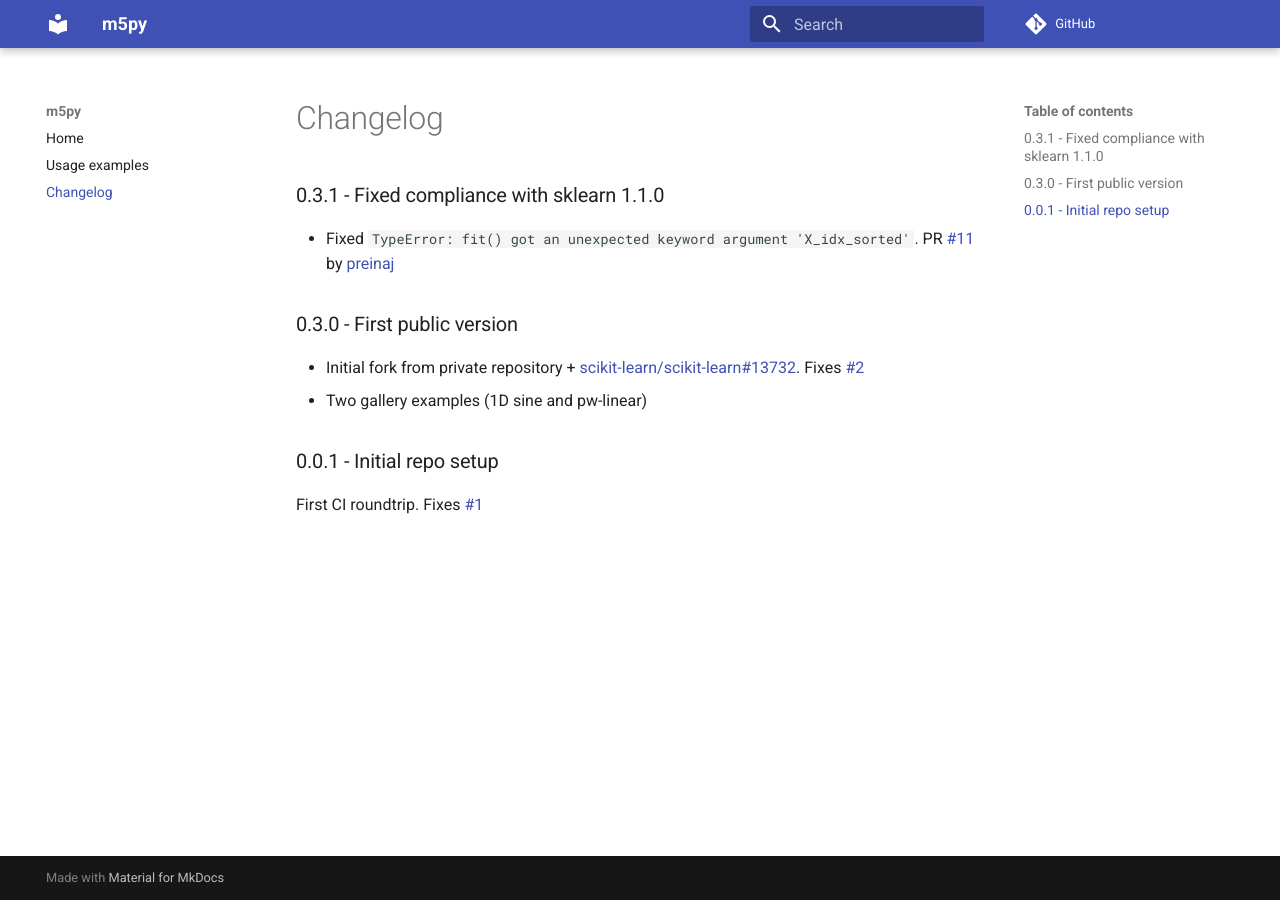
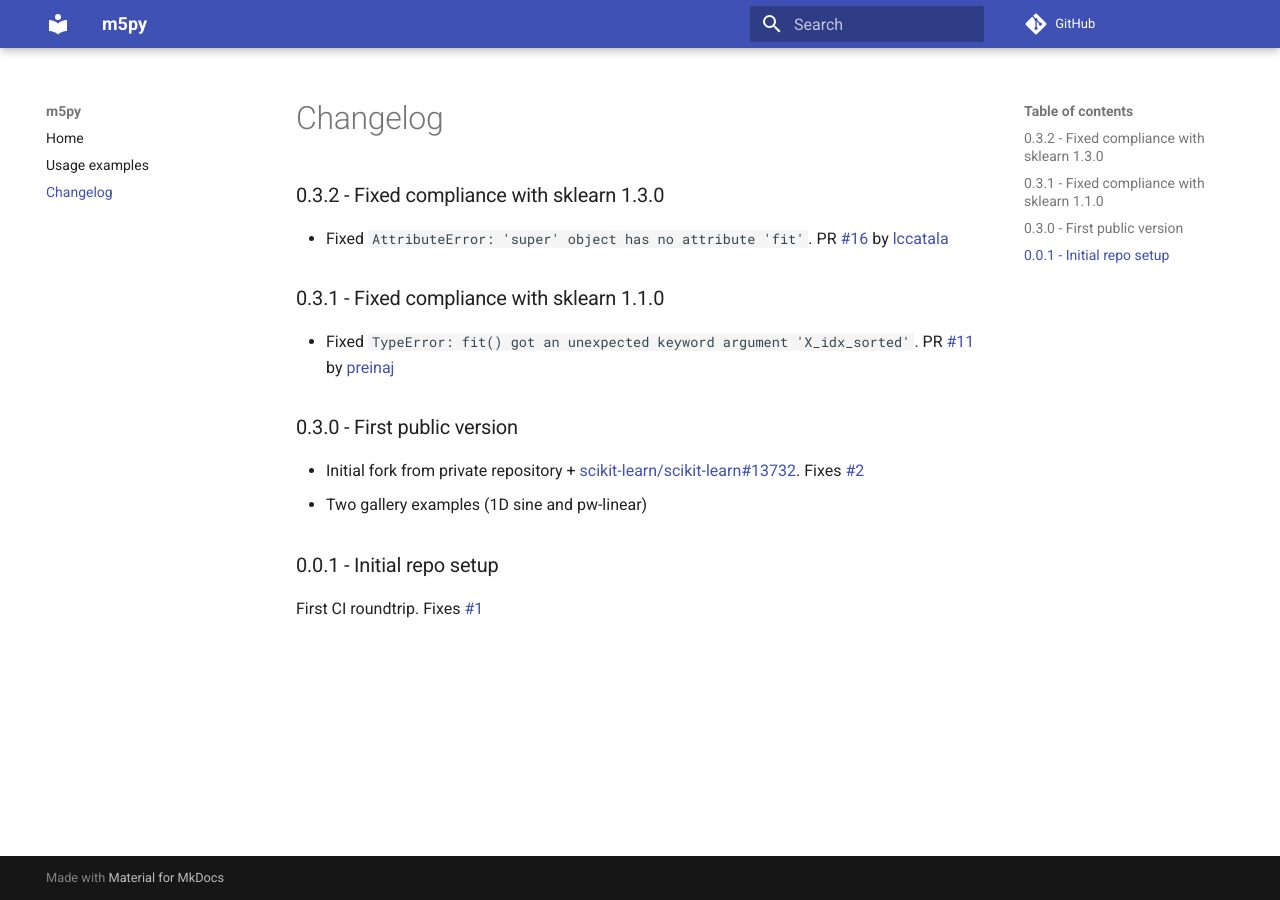
Before and after one commit to smarie/python-m5p, an MkDocs documentation site: the page built from docs/changelog.md, in a window 1280 px wide. Built offline with MkDocs 1.6.1 and Material for MkDocs 9.7.7, drawn with Linux system fonts in a browser that asks for light colours; comment, search, counter and statistics services are not loaded.

Commit message:
Update changelog

```diff
--- a/docs/changelog.md
+++ b/docs/changelog.md
@@ -1,4 +1,9 @@
 # Changelog
+
+### 0.3.2 - Fixed compliance with sklearn 1.3.0
+
+ * Fixed `AttributeError: 'super' object has no attribute 'fit' `.
+   PR [#16](https://github.com/smarie/python-m5p/pull/16) by [lccatala](https://github.com/lccatala)
 
 ### 0.3.1 - Fixed compliance with sklearn 1.1.0
 
```
